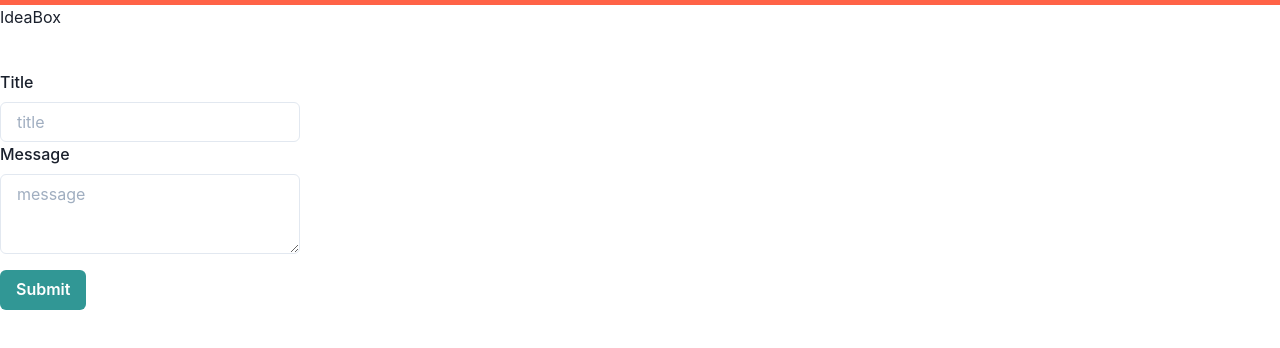
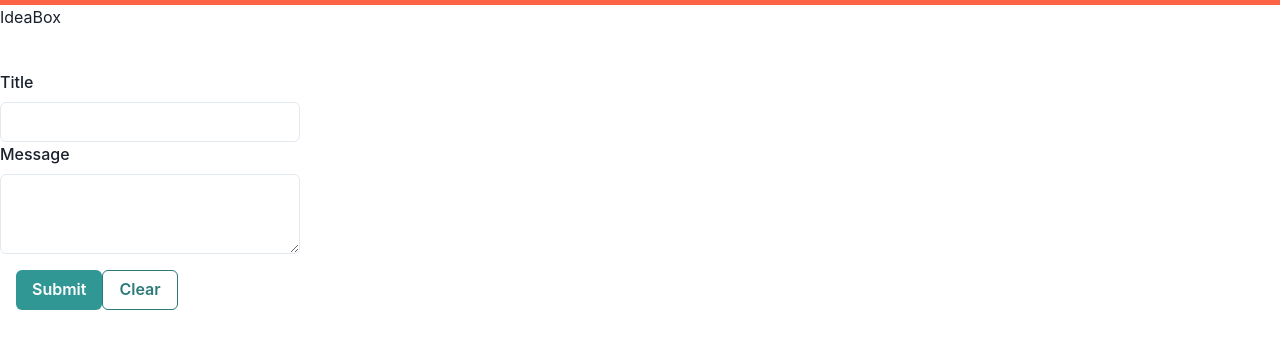
Before and after one commit to Nathan-Froeh/idea-box, a React (Create React App) app: page / in a window 1280 px wide. Shown: the top 348 px of the page. Built offline with nearby package versions, Linux system fonts and the light colour scheme.

Commit message:
add form reset

```diff
--- a/src/sideNav/sideNav.jsx
+++ b/src/sideNav/sideNav.jsx
@@ -27,6 +27,10 @@ export function SideNav() {
     return error
   }
 
+  const sub = (event) => {
+    event.preventDefault()
+    console.log('submit', event.target)
+  }
 
   return (
     <Box className="side-nav" w='300px'>
@@ -38,15 +42,14 @@ export function SideNav() {
             alert(JSON.stringify(values, null, 2))
             actions.setSubmitting(false)
           }, 1000)
-        }}
-      >
+        }}>
         {(props) => (
-          <Form>
+          <Form onSubmit={sub}>
             <Field name="title" validate={validate}>
               {({ field, form }) => (
                 <FormControl isInvalid={form.errors.title && form.touched.title}>
                   <FormLabel>Title</FormLabel>
-                  <Input {...field} id="title" placeholder="title" />
+                  <Input {...field} id="title"/>
                   <FormErrorMessage>{form.errors.title}</FormErrorMessage>
                 </FormControl>
               )}
@@ -55,19 +58,19 @@ export function SideNav() {
              {({ field, form }) => (
                 <FormControl isInvalid={form.errors.message && form.touched.message}>
                   <FormLabel>Message</FormLabel>
-                  <Textarea {...field} id="message" placeholder="message" onChange={form.handleChange} value={form.values.message}/>
+                  <Textarea {...field} id="message" onChange={form.handleChange} value={form.values.message}/>
                   <FormErrorMessage>{form.errors.message}</FormErrorMessage>
                 </FormControl>
               )}
             </Field>
-            <Button
-              mt={4}
-              colorScheme="teal"
-              isLoading={props.isSubmitting}
-              type="submit"
-            >
-              Submit
-            </Button>
+            <Box m="4">
+              <Button colorScheme="teal" isLoading={props.isSubmitting} type="submit">
+                Submit
+              </Button>
+              <Button colorScheme="teal" type="reset" variant="outline">
+                Clear
+              </Button>
+            </Box>
           </Form>
         )}
       </Formik>
```
